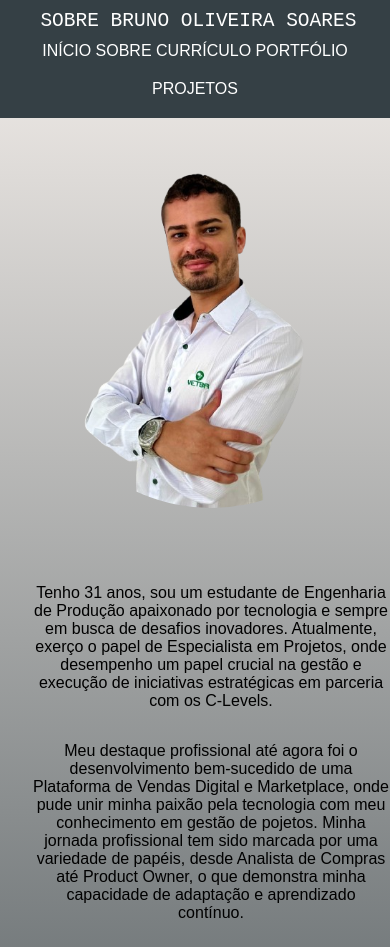
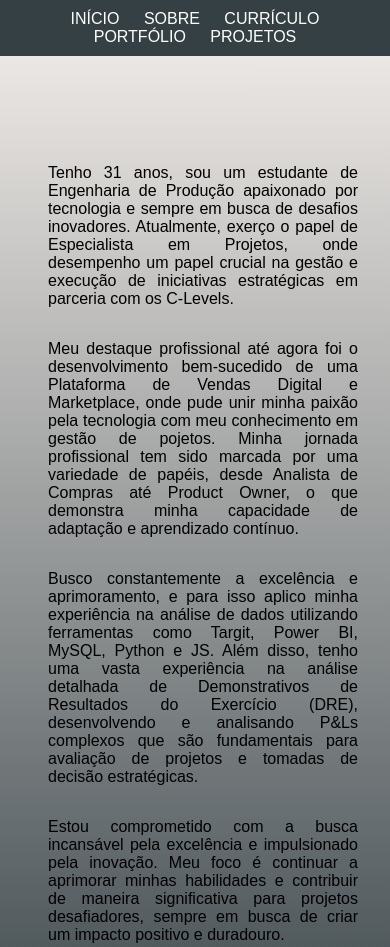
Before and after one commit to 10Brunosoares/Site-Pessoal, a plain HTML site: page sobre.html in a window 390 px wide. Shown: the top 947 px of the page. Drawn offline with Linux system fonts and the light colour scheme.

Commit message:
icnado_top

```diff
--- a/sobre.html
+++ b/sobre.html
@@ -9,9 +9,6 @@
 </head>
 <body id="home">
     <div id="menu">
-        <div class="titulo_sobre">
-            SOBRE BRUNO OLIVEIRA SOARES
-        </div>
         <header id="header_menu">
             <nav>
                 <ul>
@@ -26,7 +23,6 @@
     </div>
     <div id="inicio">
         <div id="apresentacao_inicial">
-            <img id="foto_sobre" src="/fotos/perfil_sobre.png" alt="">
             <p id="texto_apresentacao">
                 <p>Tenho 31 anos, sou um estudante de Engenharia de Produção apaixonado por tecnologia e sempre em busca de desafios inovadores. Atualmente, exerço o papel de Especialista em Projetos, onde desempenho um papel crucial na gestão e execução de iniciativas estratégicas em parceria com os C-Levels.</p>
                 <p>Meu destaque profissional até agora foi o desenvolvimento bem-sucedido de uma Plataforma de Vendas Digital e Marketplace, onde pude unir minha paixão pela tecnologia com meu conhecimento em gestão de pojetos. Minha jornada profissional tem sido marcada por uma variedade de papéis, desde Analista de Compras até Product Owner, o que demonstra minha capacidade de adaptação e aprendizado contínuo.</p>
--- a/style_index.css
+++ b/style_index.css
@@ -18,7 +18,7 @@ body {
 /* Estilos para o menu */
 #menu {
     display: flex;
-    flex-direction: row;
+    flex-direction: column;
     color: white;
     background-color: rgb(53, 64, 69);
     padding: 10px;
@@ -145,7 +145,7 @@ body {
     flex-direction: column;
     align-items: center;
     margin: 0em;
-    margin-bottom: auto;
+    margin-bottom: 0em;
 }
 
 #contato{
--- a/style_sobre.css
+++ b/style_sobre.css
@@ -18,7 +18,7 @@ body {
 /* Estilos para o menu */
 #menu {
     display: flex;
-    flex-direction: row;
+    flex-direction: column;
     color: white;
     background-color: rgb(53, 64, 69);
     padding: 10px;
@@ -100,44 +100,24 @@ body {
 #apresentacao_inicial {
     display: flex;
     flex-direction: column;
-    margin-left: 1em; /* Ajustado o espaçamento à esquerda */
+    margin-left: 2em; /* Ajustado o espaçamento à esquerda */
+    margin-right: 2em;
     text-align: justify; /* Justifica o texto */
 }
 
-.container {
-    width: 100%; /* Certifica-se de que o container ocupe toda a largura disponível */
-}
-
-img {
-    max-width: 250px; /* Definido o máximo de largura para a imagem */
-    margin-right: 20px; /* Adiciona uma margem à direita para separar a imagem do texto */
-}
-
-#foto_sobre {
+/*#foto_sobre {
     max-width: 250px;
     margin-left: 3em;
     margin-right: 2em;
     margin-top: 3em;
     border-radius: 50%;
-}
+}*/
 
 #texto_apresentacao {
     margin-top: 4em;
     margin-bottom: 0;
     font-size: 15px;
-}
-
-#name {
-    margin-top: 0.1em;
-    margin-bottom: 0.1em;
-    margin-left: 0em;
-    font-size: 40px;
-}
-
-#texto_home {
-    margin-top: 0;
-    font-style: italic;
-    font-size: 12px;
+    align-items: center;
 }
 
 .botoes {
@@ -156,7 +136,7 @@ img {
     flex-direction: column;
     align-items: center;
     margin: 0em;
-    margin-bottom: auto;
+    margin-bottom: 0em;
 }
 
 #contato{
@@ -239,50 +219,3 @@ img {
         transform: rotate(10deg); /* Inclinação para a direita */
     }
 }
-
-/* Media query para ajustes em todos os tamanhos de tela */
-@media screen and (max-width: 1200px) {
-    #foto_sobre {
-        max-width: 150px;
-        margin-left: 2em;
-        margin-right: 0em;
-    }
-    #texto_home {
-        margin-right: 0;
-    }
-}
-
-@media screen and (max-width: 992px) {
-    #foto_sobre {
-        max-width: 120px;
-        margin-left: 1em;
-        margin-right: 0.5em;
-    }
-}
-
-@media screen and (max-width: 768px) {
-    #menu {
-        flex-direction: column;
-        align-items: center;
-    }
-    #header_menu ul {
-        padding: 0;
-    }
-    #header_menu li {
-        margin: 10px 0;
-    }
-    #foto_sobre {
-        max-width: 100%;
-        margin: 0 auto;
-    }
-    #inicio {
-        flex-direction: column;
-        align-items: center;
-    }
-    #apresentacao_inicial {
-        text-align: center;
-    }
-    #texto_home {
-        margin-right: 0;
-    }
-}
```
Also changed, not shown: index.html (+0 -3 lines).
